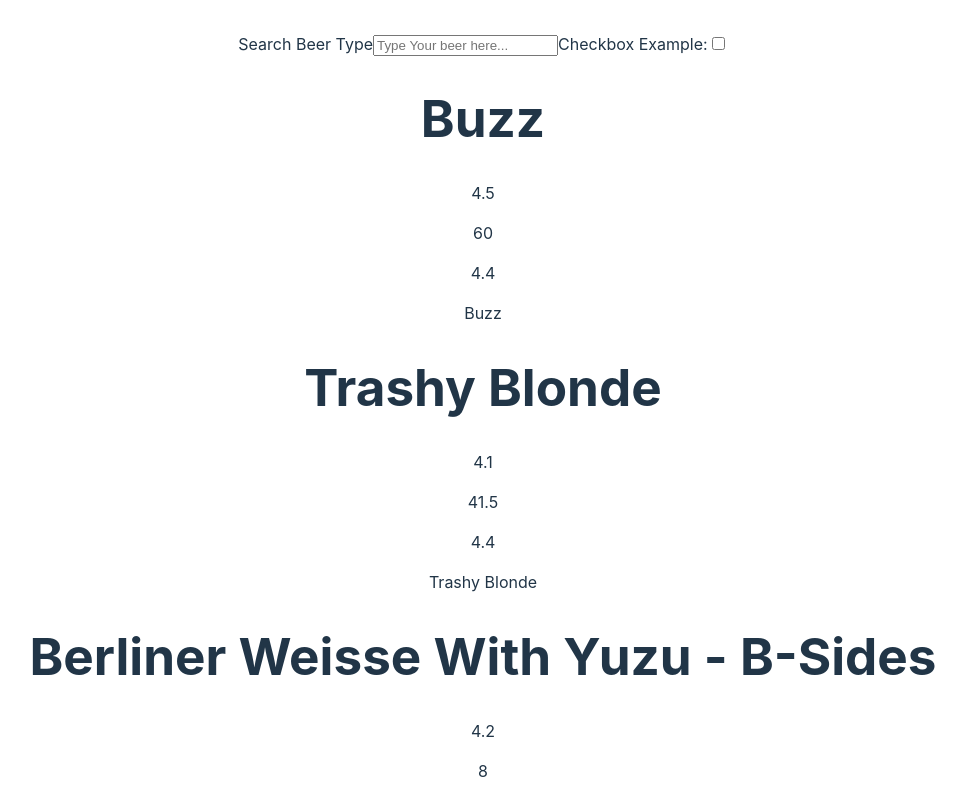
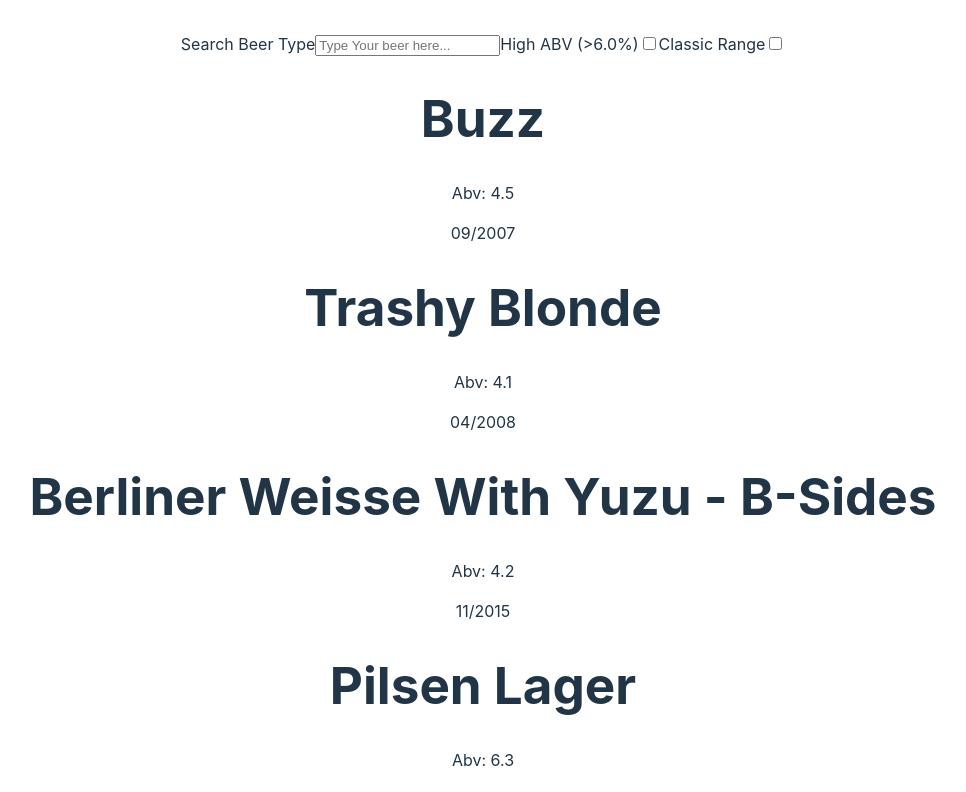
Before and after one commit to emanfalola9998/punkapi, a React (Vite) app: page / in a window 1280 px wide. Shown: the top 792 px of the page, without its empty margins (157-1123 px from the left). Built offline with nearby package versions, Linux system fonts and the light colour scheme.

Commit message:
fixed chaining if statements to filter beers

```diff
--- a/src/App.tsx
+++ b/src/App.tsx
@@ -8,10 +8,11 @@ import {BeerType} from './types/types'
 function App() {
 const [searchTerm, setSearchTerm] = useState<string>("");
 const [isHighABV, setIsHighABV] = useState<boolean>(false)
+const [isClassic, setIsClassic] = useState<boolean>(false)
 
   return (
     <>
-      <Navbar isHighABV={isHighABV} setIsHighABV={setIsHighABV} setSearchTerm = {setSearchTerm}searchTerm ={searchTerm} beers={beers}/>
+      <Navbar setIsClassic = {setIsClassic} isClassic={isClassic} isHighABV={isHighABV} setIsHighABV={setIsHighABV} setSearchTerm = {setSearchTerm}searchTerm ={searchTerm} beers={beers}/>
       <Main isHighABV = {isHighABV} beers={beers} searchTerm={searchTerm} />
     </>
   )
--- a/src/components/Navbar/FiltersList/FilterItem/FilterItem.tsx
+++ b/src/components/Navbar/FiltersList/FilterItem/FilterItem.tsx
@@ -3,17 +3,15 @@ import { BeerType } from '../../../../types/types'
 
 type FilterItemProps = {
     filteredBeer : BeerType
-    handleIsHighABV: () => void;
-    isHighABV: boolean;
 }
 
-const FilterItem = ({filteredBeer, handleIsHighABV, isHighABV} : FilterItemProps) => {
+const FilterItem = ({filteredBeer} : FilterItemProps) => {
     return (
     <div>
 
         <h1>{filteredBeer.name}</h1>
         <p>Abv: {filteredBeer.abv}</p>
-        {/* <p>{filteredBeer.ibu}</p> */}
+        <p>{filteredBeer.first_brewed}</p>
         {/* <p>{filteredBeer.ph}</p> */}
         {/* <p>{filteredBeer.name}</p> */}
 
--- a/src/components/Navbar/FiltersList/FiltersList.tsx
+++ b/src/components/Navbar/FiltersList/FiltersList.tsx
@@ -5,53 +5,34 @@ type FilteredListProps = {
     beers: BeerType[];
     searchTerm: string;
     isHighABV: boolean;
-    handleIsHighABV: () => void
+    isClassic: boolean;
+};
+
+const FiltersList = ({ beers, searchTerm, isHighABV, isClassic }: FilteredListProps) => {
+
+    if (searchTerm){
+        beers = beers.filter((beer: BeerType) =>
+        beer.name.toLowerCase().includes(searchTerm.toLowerCase()))
+    }
+    if (isHighABV){
+        beers = beers.filter(
+            (beer: BeerType) => beer.abv > 6
+        );
+    }
+    if(isClassic){
+        beers  = beers.filter((beer: BeerType) => parseInt(beer.first_brewed.split("/")[1]) < 2010);
+    }
+
+    return (
+        <div>
+        {beers.map((filteredBeer) => (
+            <div key={filteredBeer.id}>
+            <FilterItem filteredBeer={filteredBeer} />
+            </div>
+        ))}
+        </div>
+    );
 
 };
 
-const FiltersList = ({ beers, searchTerm, isHighABV, handleIsHighABV }: FilteredListProps) => {
-    let filteredBeersByName: BeerType[] = beers.filter((beer: BeerType) =>
-        beer.name.toLowerCase().includes(searchTerm.toLowerCase())
-    );
-    let filteredBeersByABV: BeerType[] = beers.filter(
-        (beer: BeerType) => beer.abv > 4.5
-    );
-    let combinedFilteredBeers: BeerType[] = filteredBeersByName.filter(
-        (beer: BeerType) => filteredBeersByABV.includes(beer)
-    );
-
-  // if (highABV && searchTerm){
-  //     filteredBeersByName = filteredBeersByName.filter(filteredBeersByABV)
-  // }
-
-    return (
-        <div>
-
-        {searchTerm && isHighABV ? (
-        combinedFilteredBeers.map((filteredBeer) => (
-            <div key={filteredBeer.id}>
-            <FilterItem isHighABV={isHighABV} handleIsHighABV={handleIsHighABV} filteredBeer={filteredBeer} />
-            </div>
-        ))
-        ) : (
-        <>
-            {searchTerm &&
-            filteredBeersByName.map((filteredBeerByName) => (
-                <div key={filteredBeerByName.id}>
-                <FilterItem isHighABV={isHighABV} handleIsHighABV={handleIsHighABV} filteredBeer={filteredBeerByName} />
-                </div>
-            ))}
-                {isHighABV &&
-                filteredBeersByABV.map((filteredBeerByABV) => (
-                    <div key={filteredBeerByABV.id}>
-                    <FilterItem isHighABV={isHighABV} handleIsHighABV={handleIsHighABV} filteredBeer={filteredBeerByABV} />
-                    </div>
-            ))}
-        </>
-        )}
-
-    </div>
-    );
-};
-
 export default FiltersList;
--- a/src/components/Navbar/Navbar.tsx
+++ b/src/components/Navbar/Navbar.tsx
@@ -11,9 +11,11 @@ type NavbarProps = {
   setSearchTerm:  React.Dispatch<React.SetStateAction<string>>
   isHighABV: boolean;
   setIsHighABV: React.Dispatch<React.SetStateAction<boolean>>
+  isClassic: boolean;
+  setIsClassic: React.Dispatch<React.SetStateAction<boolean>>
 }
 
-const Navbar = ({beers, searchTerm, setSearchTerm, isHighABV, setIsHighABV} : NavbarProps) => {
+const Navbar = ({setIsClassic, isClassic, beers, searchTerm, setSearchTerm, isHighABV, setIsHighABV} : NavbarProps) => {
 
   const handleIsHighABV = () => {
     setIsHighABV(!isHighABV)
@@ -23,10 +25,14 @@ const Navbar = ({beers, searchTerm, setSearchTerm, isHighABV, setIsHighABV} : Na
     setSearchTerm(e.target.value.trim().toLowerCase());
   };
 
+  const handleIsClassic = () => {
+    setIsClassic(!isClassic)
+  }
+
   return (
     <div>
-      <SearchBox isHighABV={isHighABV} handleIsHighABV={handleIsHighABV} searchTerm = {searchTerm} handleInput={handleInput}/>
-      <FiltersList beers = {beers} searchTerm={searchTerm} isHighABV={isHighABV} handleIsHighABV={handleIsHighABV}/>
+      <SearchBox handleIsClassic={handleIsClassic} isClassic={isClassic} isHighABV={isHighABV} handleIsHighABV={handleIsHighABV} searchTerm = {searchTerm} handleInput={handleInput}/>
+      <FiltersList isClassic={isClassic} beers = {beers} searchTerm={searchTerm} isHighABV={isHighABV} />
 
     </div>
   )
--- a/src/components/Navbar/SearchBox/SearchBox.tsx
+++ b/src/components/Navbar/SearchBox/SearchBox.tsx
@@ -5,10 +5,11 @@ type SearchBoxProps = {
     handleInput:  (e: React.ChangeEvent<HTMLInputElement>) => void;
     isHighABV: boolean;
     handleIsHighABV: () => void;
+    isClassic: boolean;
+    handleIsClassic: () => void
 }
 
-const SearchBox = ({ searchTerm, handleInput, isHighABV, handleIsHighABV }: SearchBoxProps) => {
-    console.log("searchTerm", searchTerm);
+const SearchBox = ({ handleIsClassic, isClassic, searchTerm, handleInput, isHighABV, handleIsHighABV }: SearchBoxProps) => {
 
 
     return (
@@ -19,7 +20,7 @@ const SearchBox = ({ searchTerm, handleInput, isHighABV, handleIsHighABV }: Sear
                 onInput={handleInput}
                 placeholder='Type Your beer here...'
             />
-            <label htmlFor="checkbox">Checkbox Example:</label>
+            <label htmlFor="checkbox">High ABV ({'>'}6.0%)</label>
             <input
             type="checkbox"
             id="checkbox"
@@ -27,6 +28,14 @@ const SearchBox = ({ searchTerm, handleInput, isHighABV, handleIsHighABV }: Sear
             checked={isHighABV}
             onChange={handleIsHighABV}
             />
+            <label htmlFor="checkbox">Classic Range</label>
+            <input
+            type="checkbox"
+            id="checkbox"
+            name="checkbox"
+            checked={isClassic}
+            onChange={handleIsClassic}
+            />
         </div>
     );
 }
```
